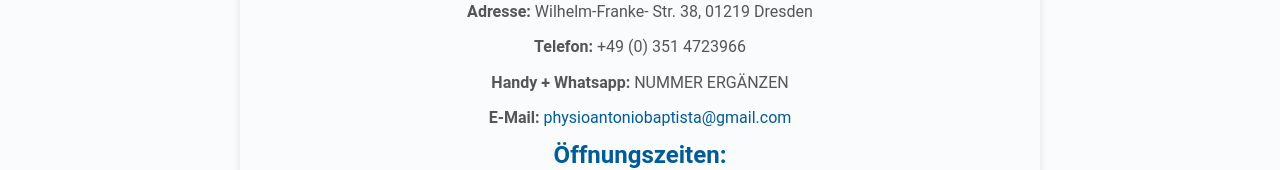
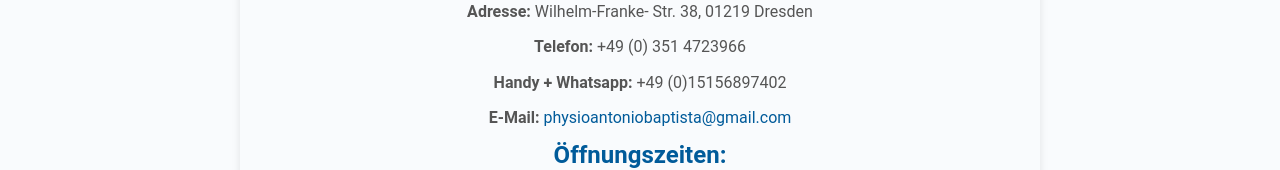
Before and after one commit to josepas/praxis-antonio, a Next.js app: page /contact in a window 1280 px wide. Shown: the part 336-506 px from the top of the page. Built offline with nearby package versions, Linux system fonts and the light colour scheme.

Commit message:
Add right number to call.
Signed-off-by: Jose Pascarella <josepas@amazon.com>

```diff
--- a/app/contact/page.tsx
+++ b/app/contact/page.tsx
@@ -13,7 +13,7 @@ export default function Contact() {
       <div className="contact-info">
         <p><strong>Adresse:</strong> Wilhelm-Franke- Str. 38, 01219 Dresden</p>
         <p><strong>Telefon:</strong> +49 (0) 351 4723966</p>
-        <p><strong>Handy + Whatsapp:</strong> NUMMER ERGÄNZEN</p>
+        <p><strong>Handy + Whatsapp:</strong> +49 (0)15156897402</p>
         <p><strong>E-Mail:</strong> <a href="mailto:physioantoniobaptista@gmail.com">physioantoniobaptista@gmail.com</a></p>
       </div>
 
```
